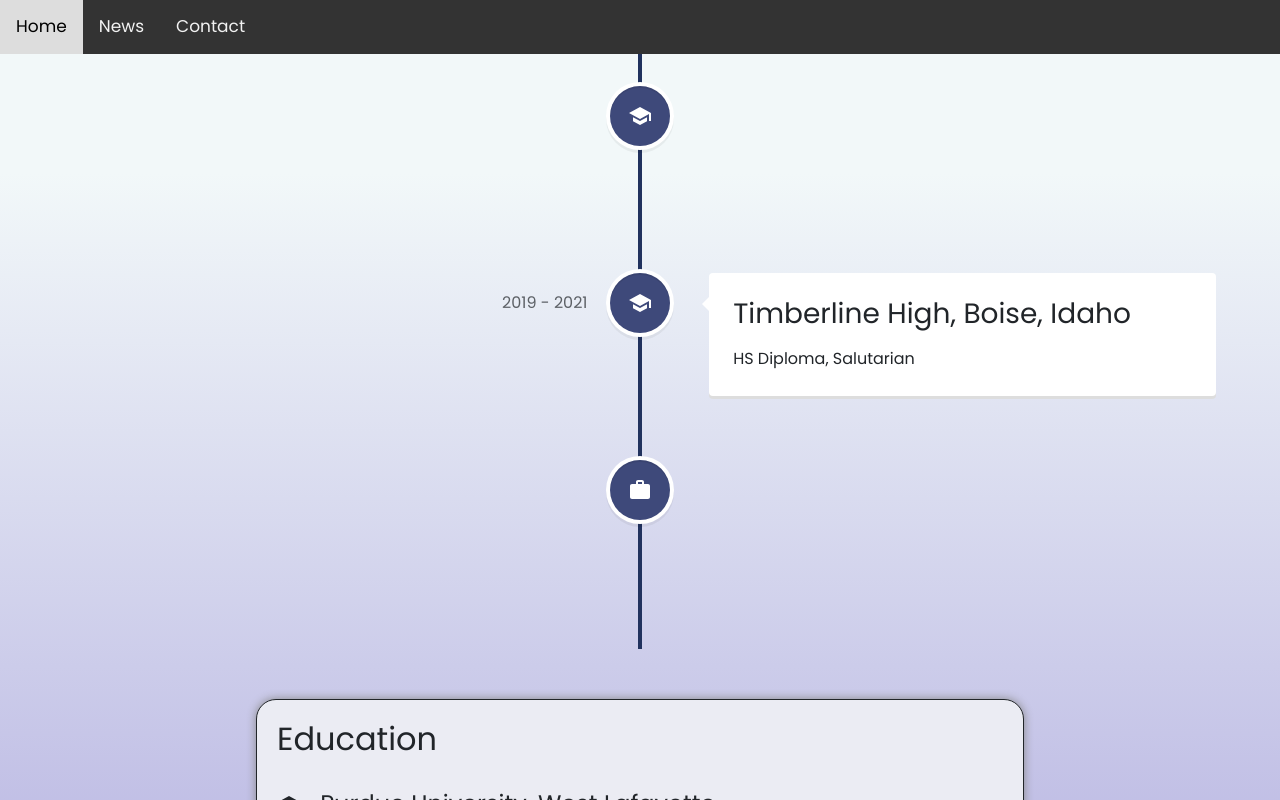
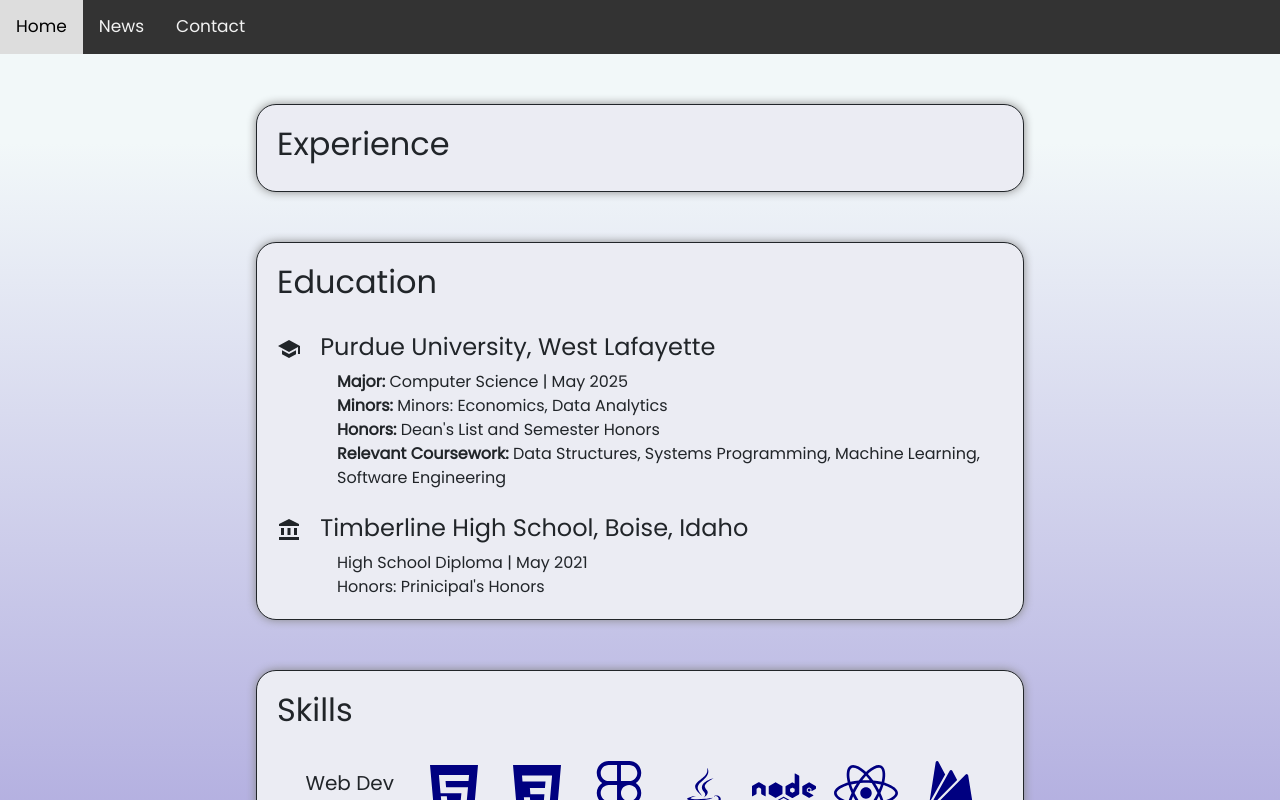
Before and after one commit to ayushiM2020/portfolio, a React (Create React App) app in the folder ayushi-portfolio/client/: page /portfolio/experience in a window 1280 px wide. Shown: the top 800 px of the page. Built offline with nearby package versions, Linux system fonts and the light colour scheme; a web font is replaced by a local one.

Commit message:
expereince

```diff
--- a/ayushi-portfolio/client/src/App.js
+++ b/ayushi-portfolio/client/src/App.js
@@ -2,7 +2,6 @@
 import { BrowserRouter as Router, Routes, Route } from "react-router-dom";
 import Home1 from "./pages/Home1";
 import Education from "./pages/Education";
-
 import Card from "./card.js";
 import Contact from "./Contact.js";
 import Back from "./pages/BackToTop.js";
@@ -32,7 +31,7 @@
       </Router>
       <Education />
       <Skills />
-      <Card />
+      <Experience />
       <Card />
       <Contact />
       <Back />
--- a/ayushi-portfolio/client/src/pages/Experience.js
+++ b/ayushi-portfolio/client/src/pages/Experience.js
@@ -1,46 +1,9 @@
 import React from "react";
-import {
-  VerticalTimeline,
-  VerticalTimelineElement,
-} from "react-vertical-timeline-component";
-import "react-vertical-timeline-component/style.min.css";
-import SchoolIcon from "@material-ui/icons/School";
-import WorkIcon from "@material-ui/icons/Work";
 
 function Experience() {
   return (
-    <div className="experience">
-      <VerticalTimeline lineColor="#21325e">
-        <VerticalTimelineElement
-          className="vertical-timeline-element--education"
-          date="2006 - 2019"
-          iconStyle={{ background: "#3e497a", color: "white" }}
-          icon={<SchoolIcon />}
-        >
-          <h3 className="vertical-timeline-element-title">
-            Delhi Public School, Hyderabad
-          </h3>
-          <p>CBSE Class X, Salutarian</p>
-        </VerticalTimelineElement>
-        <VerticalTimelineElement
-          className="vertical-timeline-element--education"
-          date="2019 - 2021"
-          iconStyle={{ background: "#3e497a", color: "white" }}
-          icon={<SchoolIcon />}
-        >
-          <h3>Timberline High, Boise, Idaho</h3>
-          <p>HS Diploma, Salutarian</p>
-        </VerticalTimelineElement>
-        <VerticalTimelineElement
-          className="vertical-timeline-element--education"
-          date="2006-2019"
-          iconStyle={{ background: "#3e497a", color: "white" }}
-          icon={<WorkIcon />}
-        >
-          <h3>Purdue University, West Lafeyette</h3>
-          <p>BS, Computer Science</p>
-        </VerticalTimelineElement>
-      </VerticalTimeline>
+    <div className="card">
+      <h2>Experience</h2>
     </div>
   );
 }
```
